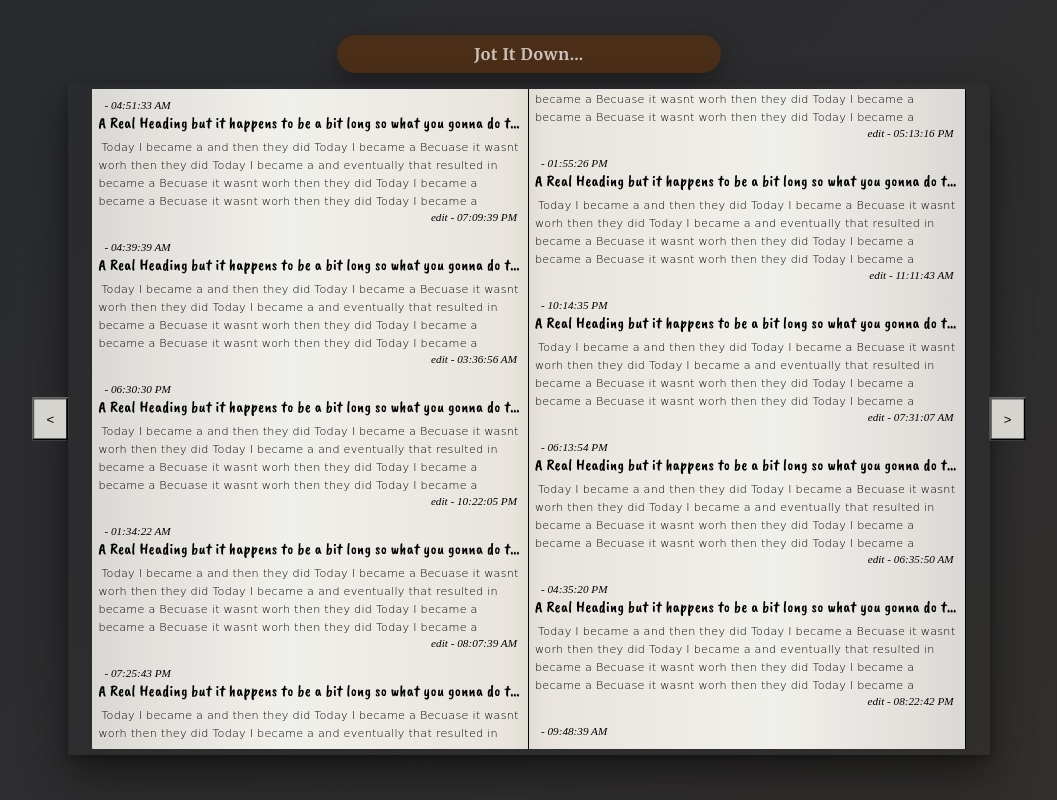
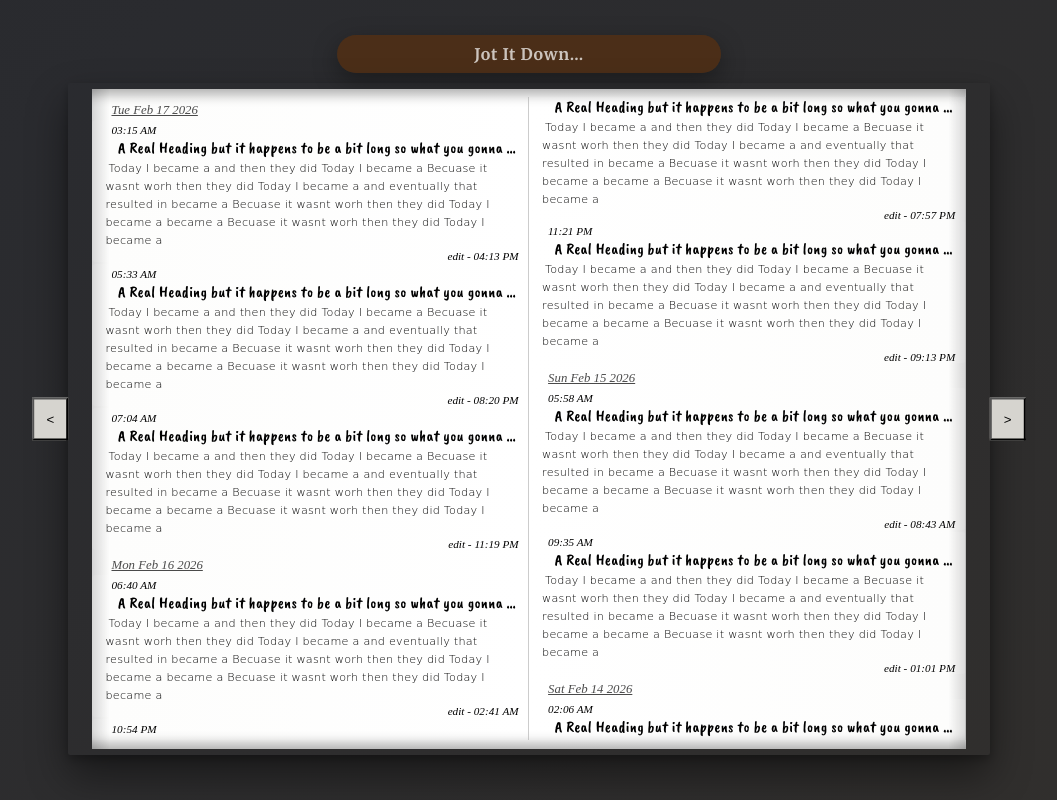
Before and after one commit to BrianKamauKahara/notes-react-app, a React (Vite) app: page / in a window 1280 px wide. Shown: the whole page, without its empty margins (111-1168 px from the left). Built offline with nearby package versions, Linux system fonts and the light colour scheme.

Commit message:
Changed how Book component organises notes. Its not perfect but it works for now

```diff
--- a/src/App.jsx
+++ b/src/App.jsx
@@ -4,14 +4,12 @@ import { fetchNotesBatch } from './api/notes';
 import './App.css'
 
 function randomTimePastTwoDays() {
-  const now = Date.now();
-  const twoDaysAgo = now - 2 * 24 * 60 * 60 * 1000; // 2 days in ms
-  const randomTimestamp = twoDaysAgo + Math.random() * (now - twoDaysAgo);
-  return new Date(randomTimestamp);
+  const now = Date.now()
+  const twoDaysAgo = now - 5 * 24 * 60 * 60 * 1000; // 2 days in ms
+  const randomTimestamp = twoDaysAgo + Math.random() * (now - twoDaysAgo)
+  return new Date(randomTimestamp)
 }
 
-// Example usage
-console.log(randomTimePastTwoDays());
 
 function computeNextBatchSize(max_length_allowed, currentLength, numNotesFetched) {
   const averageNoteLength = currentLength / numNotesFetched
@@ -54,9 +52,6 @@ function App() {
     setNextBatchSize(newBatchSize)
   }
 
-
-
-
   const notes = Array.from({ length: 24 }).fill(0).map((_, i) =>
   ({
     id: i,
@@ -64,7 +59,7 @@ function App() {
     createdAt: randomTimePastTwoDays(),
     updatedAt: randomTimePastTwoDays(), // placeholder, illogical
     content: "Today I became a and then they did Today I became a Becuase it wasnt worh then they did Today I became a and eventually that resulted in became a Becuase it wasnt worh then they did Today I became a became a Becuase it wasnt worh then they did Today I became a "
-  }))
+  })).sort((a, b) => a.createdAt - b.createdAt)
 
   return (
     <>
--- a/src/components/Book.jsx
+++ b/src/components/Book.jsx
@@ -1,17 +1,55 @@
-import { useLayoutEffect, useRef, useState, useEffect } from "react"
+import { useLayoutEffect, useRef, useState, useEffect, Fragment } from "react"
 import '../css/Book.css'
 import Note from "./Note"
 
-export default function Book({ notes }) {
+const getCurrentDayFrom = (timestamp) => {
+    const date = new Date(timestamp)
+
+    const year = date.getFullYear()
+    const month = String(date.getMonth() + 1).padStart(2, "0")
+    const day = String(date.getDate()).padStart(2, "0")
+
+    return `${year}-${month}-${day}`
+}
+
+const getDayElFrom = (day) => {
+    const [y, m, d] = day.split('-')
+    const date = new Date(y, m - 1, d)
+
+    return <time
+        dateTime={date}
+        className="notes-day">
+        {date.toDateString()}
+    </time>
+}
+
+const convertNotesToObj = (rawNotes) => {
+    const notesObj = {}
+
+    rawNotes.forEach(note => {
+        const noteDay = getCurrentDayFrom(note.createdAt)
+
+        if (!notesObj[noteDay]) {
+            notesObj[noteDay] = []
+        }
+
+        notesObj[noteDay].push(note)
+    })
+
+    return notesObj
+}
+
+export default function Book({ notes: rawNotes }) {
     const bookRef = useRef(null)
     const buttonRefs = useRef([null, null])
-
 
     const [columnWidth, setColumnWidth] = useState(0)
     const [columnCount, setColumnCount] = useState(0)
 
     const [currentDisplayedColumns, setCurrentDisplayedColumns] = useState([1, 2])
     const [transformPx, setTransformPx] = useState(0)
+
+    const [notes, setNotes] = useState(() => convertNotesToObj(rawNotes))
 
     useLayoutEffect(() => {
         if (bookRef.current) {
@@ -48,13 +86,19 @@ export default function Book({ notes }) {
         }
     }
 
-    const pageEls = notes.map((note, i) =>
-        <Note
-            key={i}
-            {...note}
-        />
-    )
+    const pageEls = Object.keys(notes).sort((a, b) => b.localeCompare(a)).map((day) => {
+        const dayEl = getDayElFrom(day)
+        const noteEls = notes[day].map((note) =>
+            <Note
+                key={note.id}
+                {...note} />
+        )
 
+        return <Fragment key={day}>
+            {dayEl}
+            {noteEls}
+        </Fragment>
+    })
     return (
         <>
             <div className="book-container">
--- a/src/components/Note.jsx
+++ b/src/components/Note.jsx
@@ -8,14 +8,13 @@ export default function Note(props) {
         date => new Date(date).toLocaleTimeString([], {
             hour: '2-digit',
             minute: '2-digit',
-            second: '2-digit',
             hour12: true, // 24-hour format; true for AM/PM
         }))
 
     return (
         <article className="note">
             <div className="note-heading">
-                <time className="note-time note-time-created" dateTime={createdAt.toISOString()}>- {formattedDates[0]}</time>
+                <time className="note-time note-time-created" dateTime={createdAt.toISOString()}>{formattedDates[0]}</time>
                 <h3 className="note-title">{props.title}</h3>
             </div>
             <p className="note-content">{props.content}</p>
--- a/src/css/Book.css
+++ b/src/css/Book.css
@@ -2,6 +2,7 @@
   margin: 0;
   padding: 0;
   box-sizing: border-box;
+  --note-padding: 0 1% 0 3%;
 }
 
 .book-container {
@@ -9,40 +10,36 @@
 
   background: linear-gradient(
     to right,
-
-    /* left page edge (slightly shaded) */ #d6d4cf 0%,
-    #dfddd8 6%,
-
-    /* left page edge (slightly shaded) */ #efeee9 22%,
-
-    /* book gutter (center shadow) */ #e6e2da 48%,
-    #ddd8cf 50%,
-    #e6e2da 52%,
-
-    /* right page body */ #efeee9 78%,
-
-    /* right page edge */ #dfddd8 94%,
-    #d6d4cf 100%
+    rgba(255, 255, 255, 0.801) 0%,
+    #fdfdfc 2%,
+    #ffffff 50%,
+    #fdfdfc 98%,
+    rgba(255, 255, 255, 0.801) 100%
   );
+  box-shadow:
+  inset 0 18px 12px -12px rgba(0, 0, 0, 0.308),
+  inset 0 -18px 12px -12px rgba(0, 0, 0, 0.308);
 
   height: 100%;
   width: 96%;
 
-  overflow: hidden
+  overflow: hidden;
 }
 
 .book {
   column-count: 2;
-  column-rule: 1px solid black;
+  column-rule: 1px solid rgba(173, 173, 173, 0.623);
   column-gap: 0px;
 
-  box-shadow:
+  /* box-shadow:
     0 20px 40px rgba(49, 49, 49, 0.45),
-    0 4px 10px rgba(0, 0, 0, 0.25);
+    0 4px 10px rgba(0, 0, 0, 0.25); */
 
   border-radius: 2px;
 
   height: 100%;
+
+  padding: 1% 0;
 
   /* overflow: hidden; */
 }
--- a/src/css/Note.css
+++ b/src/css/Note.css
@@ -1,7 +1,7 @@
 .note {
   display: block;
 
-  padding: 6px;
+  padding: var(--note-padding);
   width: 100%;
   background-color: rgba(255, 255, 255, 0.082);
 
@@ -19,7 +19,7 @@
 .note-title {
   /* background-color: rgba(75, 75, 75, 0.062); */
   border-radius: 4px;
-  padding: 0px 0px 4px 0px;
+  padding: var(--note-padding);
 
   font-family: "Caveat Brush", cursive;
   font-size: 1rem;
@@ -52,3 +52,18 @@
   display: block;
   text-align: right;
 }
+
+.notes-day{
+  padding: var(--note-padding);
+  margin: 6px;
+
+  font-family: "Amatic SC", cursive;
+  font-size: 0.8rem;
+  font-weight: 500;
+  color: #4a4a4a;
+
+  text-decoration: underline;
+  font-style: italic;
+  margin-bottom: 2px;
+  display: inline-block;
+}
```
